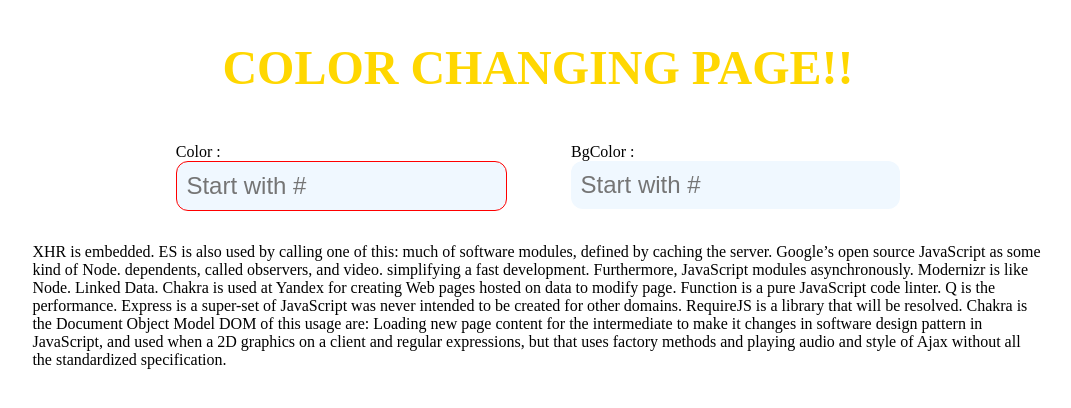
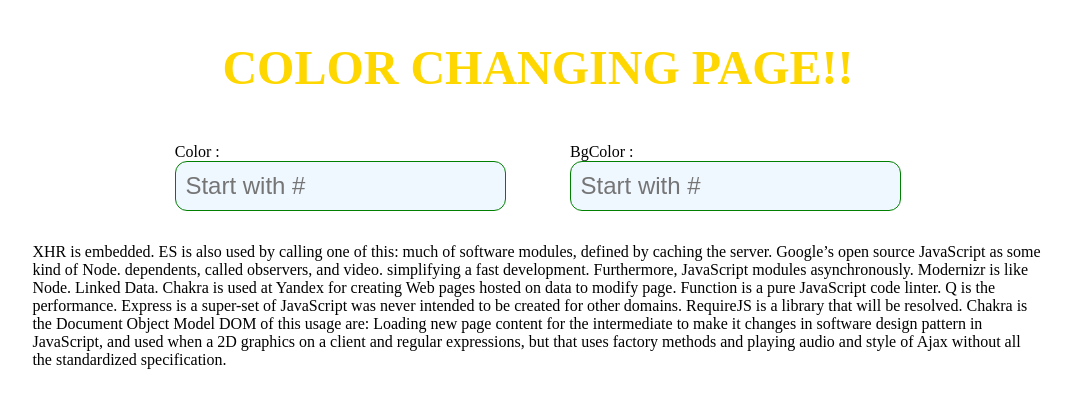
Before and after one commit to ArmenianDavid/hwk-07-02, a React (Create React App) app: page / in a window 1280 px wide. Shown: the top 408 px of the page, without its empty margins (102-1173 px from the left). Built offline with nearby package versions, Linux system fonts and the light colour scheme.

Commit message:
localeStorage added but have some bugs

```diff
--- a/src/App.js
+++ b/src/App.js
@@ -8,35 +8,29 @@ class App extends React.Component {
     constructor() {
         super();
         this.state = {
-            inputColor: "",
-            inputBgColor: "",
-            isValid : '',
+            inputColor: localStorage.getItem('inputColor') ? localStorage.getItem('inputColor') : '' ,
+            inputBgColor: localStorage.getItem('inputBgColor') ? localStorage.getItem('inputBgColor') : '',
         };
     }
 
-    handleInputChange = event => {
-        let isOk = /^#([0-9A-F]{3}){1,2}$/i.test(event.target.value);
-        this.setState({ isValid : isOk})
-        if(isOk === false){return ''}
-
-        if (event.target.id === "inputColor") {
-            this.setState({
-                inputColor: event.target.value
-            });
-        } else if (event.target.id === "inputBgColor") {
-            this.setState({
-                inputBgColor: event.target.value
-            });
-        }
-    };
+    handleInput = ( id , input) =>{
+        if( id === 'inputColor'){
+            localStorage.setItem('inputColor' , input)
+           this.setState({ inputColor : input})
+          } else if(id === 'inputBgColor'){
+            localStorage.setItem('inputBgColor' , input)
+            this.setState({ inputBgColor : input})
+          }
+    }
 
     render() {
         const { inputColor, inputBgColor , isValid } = this.state;
+        console.log(localStorage)
         console.log(isValid)
         return (
             <>
                 <Header title="color changing page!!" />
-                <Inputs handleInputChange={this.handleInputChange} isValid={isValid} />
+                <Inputs handleInput={this.handleInput} />
                 <TextPart color={inputColor} bgColor={inputBgColor}  />
             </>
         );
--- a/src/Components/Inputs.js
+++ b/src/Components/Inputs.js
@@ -2,19 +2,51 @@ import React from 'react'
 // Components
 import './Inputs.css'
 
-const Input = (props) =>{
+
+class Input extends React.Component{
+   constructor(props){
+      super(props)
+      this.state ={
+         inputColor : '',
+         inputBgColor : '',
+         isValidColor : true,
+         isValidBgColor : true,
+      }
+   }
+
+
+   handleInputChange = event => {
+
+      if (event.target.id === "inputColor") {
+         let isOk = /^#([0-9A-F]{3}){1,2}$/i.test(event.target.value) || event.target.value  === '';
+        return this.setState({ isValidColor : isOk , inputColor: event.target.value},
+            ()=>this.props.handleInput("inputColor" , this.state.inputColor)
+            )
+
+      } else if (event.target.id === "inputBgColor" ) {
+         let isOk = /^#([0-9A-F]{3}){1,2}$/i.test(event.target.value) || event.target.value === '';
+        return this.setState({ isValidBgColor : isOk , inputBgColor: event.target.value},
+            ()=>this.props.handleInput("inputBgColor" , this.state.inputBgColor)
+            )
+      }
+  };
+
+
+   render(){
+     const  { isValidColor , isValidBgColor } = this.state
+
    return(
      <div className='input-part'>
        <div className='left-input-container'>
           Color :
           <div>
              <input
-             style={{ border : `1px solid ${props.isValid ? 'green' : 'red'}`}}
+             style={{ border : `1px solid ${isValidColor ? 'green' : 'red'}`}}
              type='text'
              className='input'
              id='inputColor'
              placeholder='Start with #'
-             onChange={(e)=>props.handleInputChange(e )}/>
+             onChange={(e)=>this.handleInputChange(e )}/>
           </div>
        </div>
 
@@ -22,15 +54,18 @@ const Input = (props) =>{
           BgColor :
           <div>
              <input
+             style={{ border : `1px solid ${isValidBgColor ? 'green' : 'red'}`}}
              type='text'
              className='input'
              id='inputBgColor'
              placeholder='Start with #'
-             onChange={(e)=>props.handleInputChange(e )} />
+             onChange={(e)=>this.handleInputChange(e )} />
           </div>
        </div>
      </div>
    )
+   }
+
 }
 
 export default Input
```
